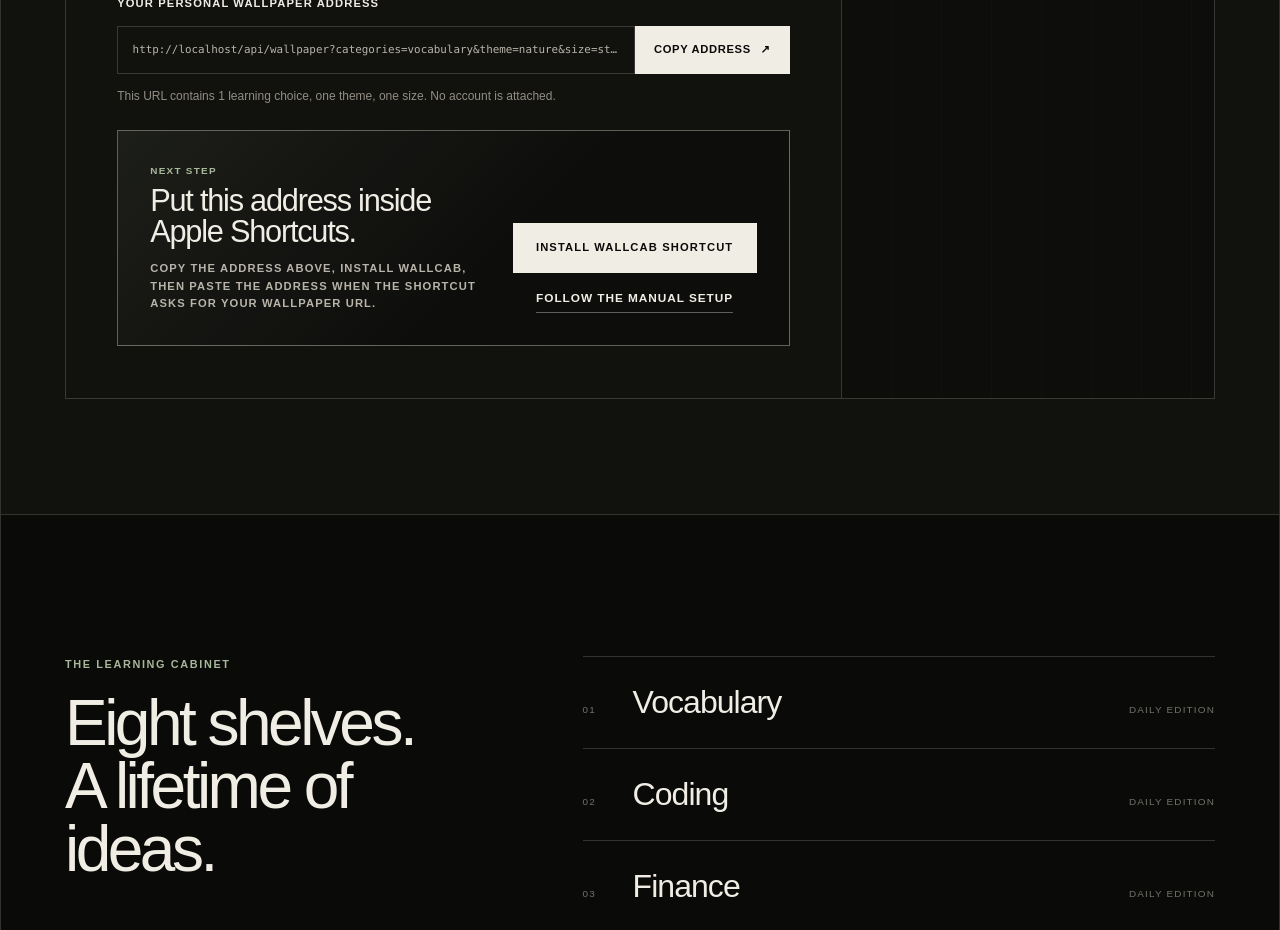
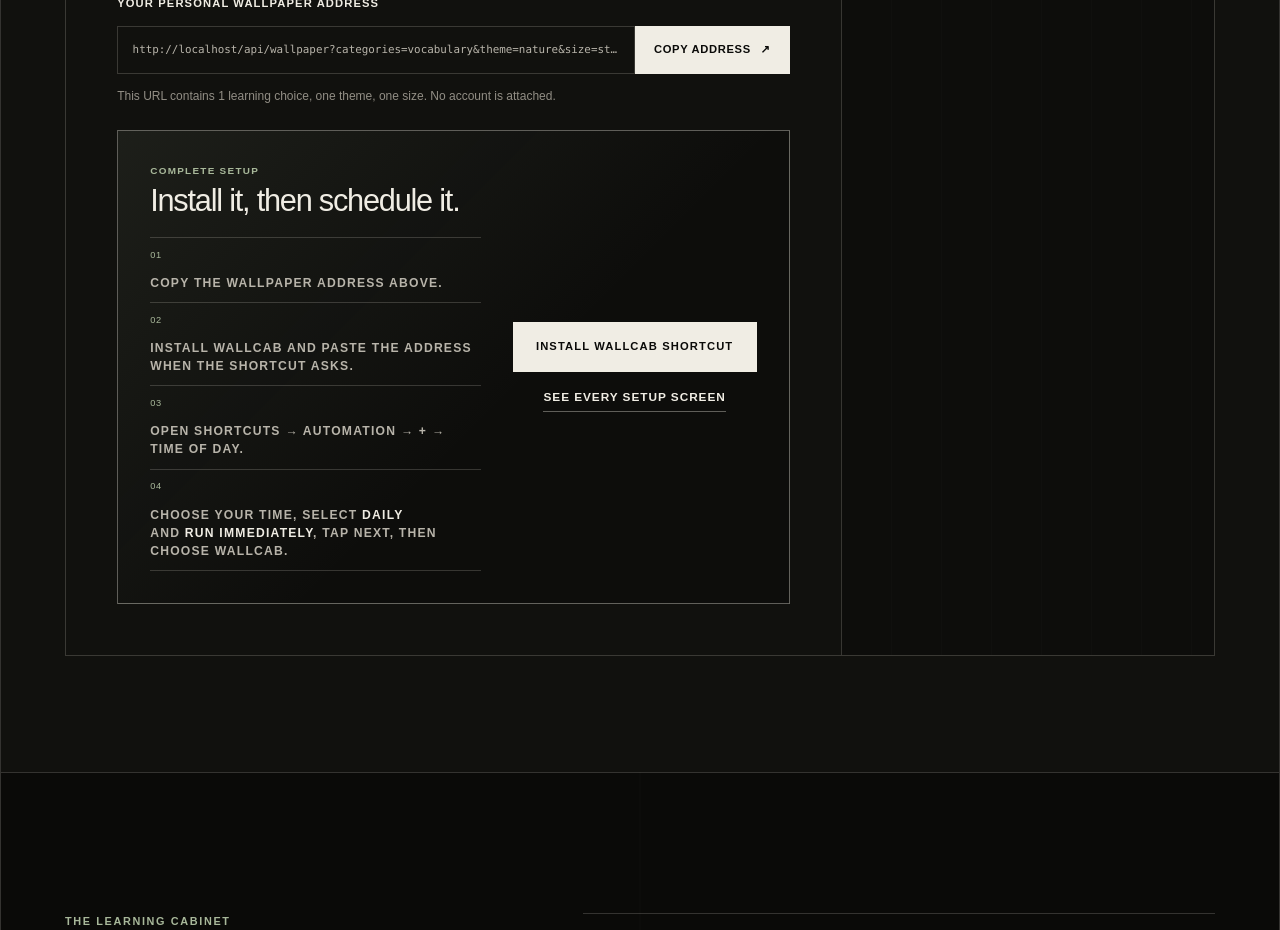
Before and after one commit to dhruvgugnani/wallcab, a Next.js app: page / in a window 1280 px wide. Shown: the part 3720-4650 px from the top of the page. Built offline with nearby package versions, Linux system fonts and the light colour scheme; no server answers; a web font is replaced by a local one.

Commit message:
fix: explain daily shortcut automation

```diff
--- a/src/app/globals.css
+++ b/src/app/globals.css
@@ -1112,7 +1112,7 @@ label {
   grid-column: 1 / -1;
   display: grid;
   grid-template-columns: minmax(0, 1fr) auto;
-  align-items: end;
+  align-items: center;
   gap: 2rem;
   margin-top: 1.5rem;
   padding: clamp(1.25rem, 3vw, 2rem);
@@ -1122,11 +1122,11 @@ label {
     #0d0d0b;
 }
 
-.shortcut-next > div:first-child {
+.shortcut-next-copy {
   min-width: 0;
 }
 
-.shortcut-next span {
+.shortcut-next-copy > span {
   display: block;
   color: var(--moss);
   font-size: .62rem;
@@ -1145,10 +1145,45 @@ label {
   letter-spacing: -.04em;
 }
 
-.shortcut-next p {
-  max-width: 610px;
-  margin: .75rem 0 0;
-  color: var(--paper-muted);
+.shortcut-next-steps {
+  max-width: 680px;
+  margin: 1.25rem 0 0;
+  padding: 0;
+  border-bottom: 1px solid var(--line);
+  list-style: none;
+}
+
+.shortcut-next-steps li {
+  display: grid;
+  grid-template-columns: 34px minmax(0, 1fr);
+  gap: .7rem;
+  padding: .62rem 0;
+  border-top: 1px solid var(--line);
+}
+
+.shortcut-next-steps span {
+  color: var(--moss);
+  font-size: .58rem;
+  font-variant-numeric: tabular-nums;
+  letter-spacing: .08em;
+}
+
+.shortcut-next-steps p {
+  margin: 0;
+  color: var(--paper-muted);
+  font-size: .76rem;
+  line-height: 1.5;
+}
+
+.shortcut-next-steps p strong {
+  display: inline;
+  margin: 0;
+  color: var(--paper);
+  font-family: var(--sans);
+  font-size: inherit;
+  font-weight: 700;
+  letter-spacing: inherit;
+  line-height: inherit;
 }
 
 .shortcut-next-actions {
--- a/src/app/install/page.tsx
+++ b/src/app/install/page.tsx
@@ -312,8 +312,10 @@ export default function InstallPage() {
             <li>
               <span>04</span>
               <p>
-                Create a daily automation. Use the illustrated manual setup
-                below if you want to check every action.
+                Open Shortcuts → Automation → + → Time of Day. Choose your
+                time, select <strong>Daily</strong> and{" "}
+                <strong>Run Immediately</strong>, tap Next, then choose
+                WallCab.
               </p>
             </li>
           </ol>
--- a/src/features/configurator/configurator.tsx
+++ b/src/features/configurator/configurator.tsx
@@ -772,13 +772,36 @@ export function Configurator({
             No account is attached.
           </small>
           <div className="shortcut-next">
-            <div>
-              <span>Next step</span>
-              <strong>Put this address inside Apple Shortcuts.</strong>
-              <p>
-                Copy the address above, install WallCab, then paste the address
-                when the Shortcut asks for your wallpaper URL.
-              </p>
+            <div className="shortcut-next-copy">
+              <span>Complete setup</span>
+              <strong>Install it, then schedule it.</strong>
+              <ol className="shortcut-next-steps">
+                <li>
+                  <span>01</span>
+                  <p>Copy the wallpaper address above.</p>
+                </li>
+                <li>
+                  <span>02</span>
+                  <p>
+                    Install WallCab and paste the address when the Shortcut
+                    asks.
+                  </p>
+                </li>
+                <li>
+                  <span>03</span>
+                  <p>
+                    Open Shortcuts → Automation → + → Time of Day.
+                  </p>
+                </li>
+                <li>
+                  <span>04</span>
+                  <p>
+                    Choose your time, select <strong>Daily</strong> and{" "}
+                    <strong>Run Immediately</strong>, tap Next, then choose
+                    WallCab.
+                  </p>
+                </li>
+              </ol>
             </div>
             <div className="shortcut-next-actions">
               <a
@@ -790,7 +813,7 @@ export function Configurator({
                 Install WallCab Shortcut
               </a>
               <Link className="text-link" href="/install#manual-setup">
-                Follow the manual setup
+                See every setup screen
               </Link>
             </div>
           </div>
```
Also changed, not shown: 1 other file (tests, documents, lock files or other folders).
